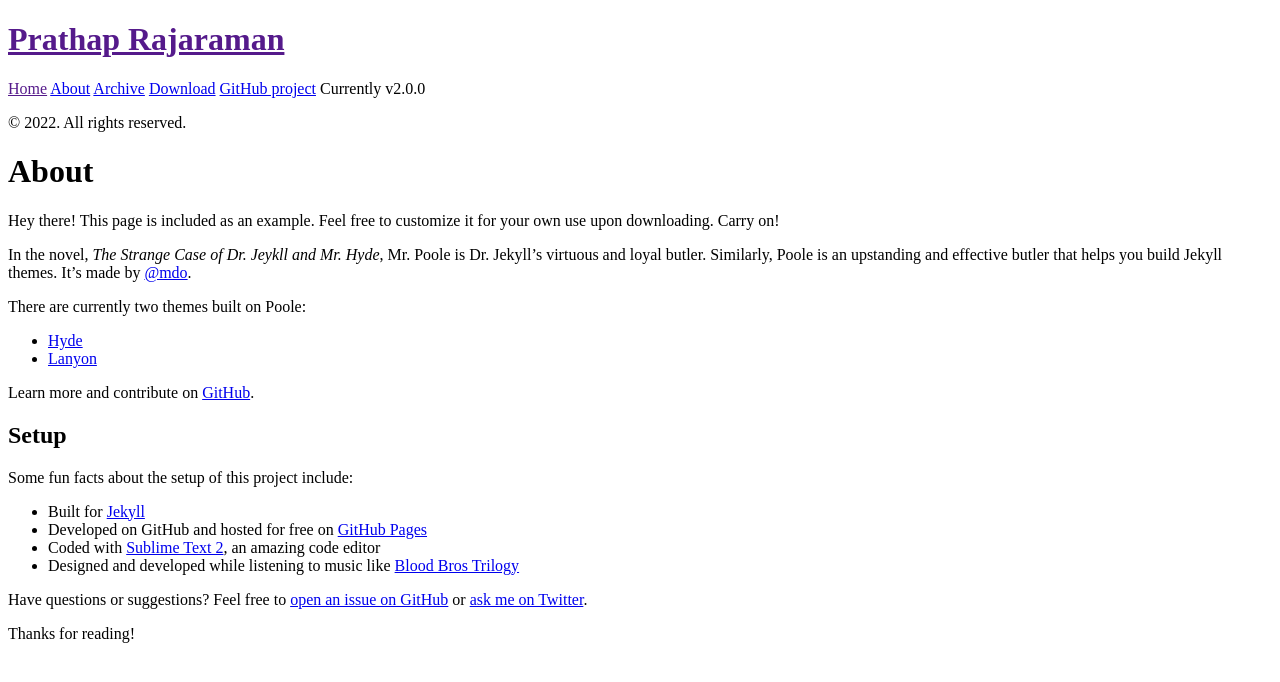
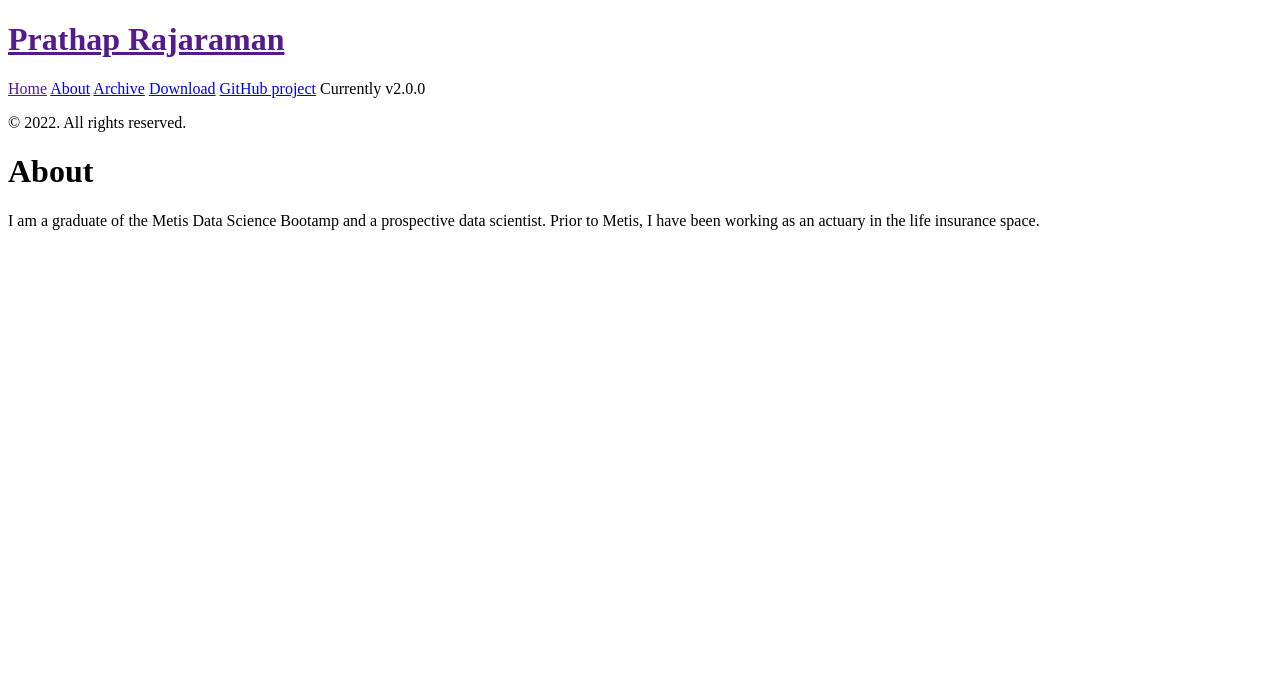
Before and after one commit to prathapr91/prathapr91.github.io, a Jekyll site: the page built from about.md, in a window 1280 px wide. Shown: the top 682 px of the page. Built offline with Jekyll 4.4.1, drawn with Linux system fonts in a browser that asks for light colours; Markdown is read by kramdown in place of the engine named in the settings.

Commit message:
Add files via upload

```diff
--- a/about.md
+++ b/about.md
@@ -3,28 +3,4 @@ layout: page
 title: About
 ---
 
-<p class="message">
-  Hey there! This page is included as an example. Feel free to customize it for your own use upon downloading. Carry on!
-</p>
-
-In the novel, *The Strange Case of Dr. Jeykll and Mr. Hyde*, Mr. Poole is Dr. Jekyll's virtuous and loyal butler. Similarly, Poole is an upstanding and effective butler that helps you build Jekyll themes. It's made by [@mdo](https://twitter.com/mdo).
-
-There are currently two themes built on Poole:
-
-* [Hyde](http://hyde.getpoole.com)
-* [Lanyon](http://lanyon.getpoole.com)
-
-Learn more and contribute on [GitHub](https://github.com/poole).
-
-## Setup
-
-Some fun facts about the setup of this project include:
-
-* Built for [Jekyll](http://jekyllrb.com)
-* Developed on GitHub and hosted for free on [GitHub Pages](https://pages.github.com)
-* Coded with [Sublime Text 2](http://sublimetext.com), an amazing code editor
-* Designed and developed while listening to music like [Blood Bros Trilogy](https://soundcloud.com/maddecent/sets/blood-bros-series)
-
-Have questions or suggestions? Feel free to [open an issue on GitHub](https://github.com/poole/issues/new) or [ask me on Twitter](https://twitter.com/mdo).
-
-Thanks for reading!
+I am a graduate of the Metis Data Science Bootamp and a prospective data scientist. Prior to Metis, I have been working as an actuary in the life insurance space.
```
